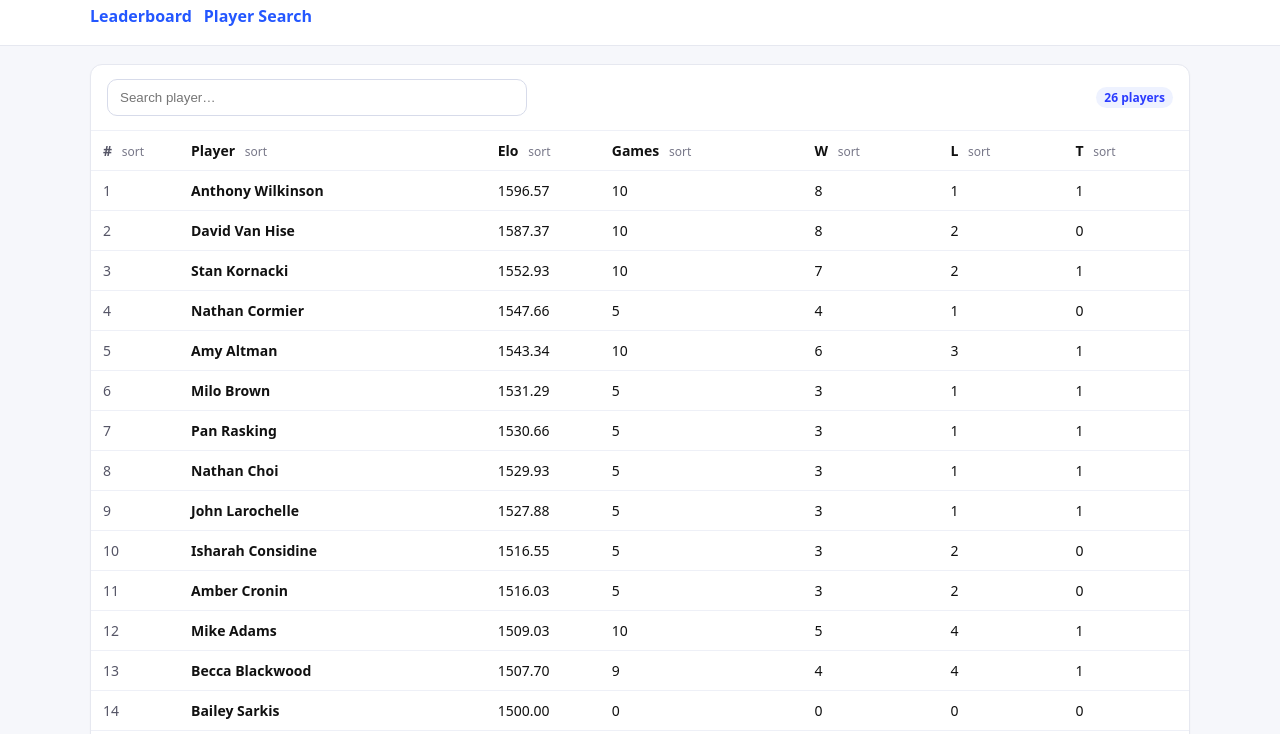
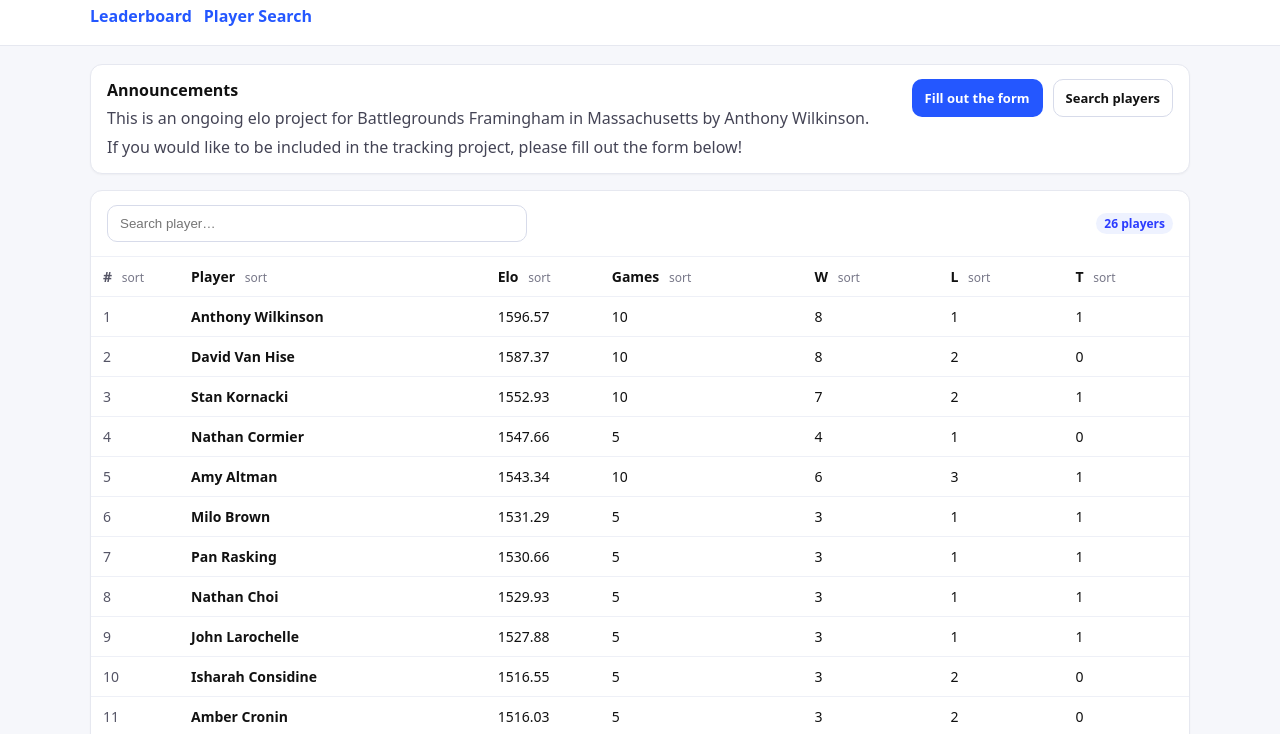
Before and after one commit to aswilkinson12/battlegrounds-elo-project, a plain HTML site: page docs/index.html in a window 1280 px wide. Shown: the part 51-785 px from the top of the page. Drawn offline with Linux system fonts and the light colour scheme.

Commit message:
update index

```diff
--- a/docs/index.html
+++ b/docs/index.html
@@ -36,6 +36,28 @@
     footer { color: #667; font-size: 12px; padding: 18px 16px; }
     .error { color: #b00020; padding: 14px 16px; }
     .pill { display: inline-block; padding: 2px 8px; border-radius: 999px; background: #eef2ff; color: #2b3cff; font-size: 12px; font-weight: 700; }
+    .notice { margin-bottom: 16px; }
+    .notice .row { display: flex; gap: 14px; align-items: flex-start; justify-content: space-between; flex-wrap: wrap; padding: 14px 16px; }
+    .notice h2 { margin: 0; font-size: 16px; }
+    .notice p { margin: 6px 0 0; color: #445; line-height: 1.45; }
+    .notice .actions { display: flex; gap: 10px; flex-wrap: wrap; align-items: center; }
+    .btn {
+      display: inline-block;
+      padding: 9px 12px;
+      border-radius: 10px;
+      border: 1px solid #d7dbea;
+      background: #fff;
+      color: #111;
+      font-weight: 700;
+      text-decoration: none;
+      font-size: 13px;
+    }
+    .btn.primary {
+      border-color: transparent;
+      background: #2457ff;
+      color: white;
+    }
+    .btn:hover { filter: brightness(0.98); }
   </style>
 </head>
 <body>
@@ -50,6 +72,28 @@
   </header>
 
   <main class="wrap">
+    <section class="card notice">
+      <div class="row">
+        <div style="flex: 1 1 520px;">
+          <h2>Announcements</h2>
+          <p>
+            This is an ongoing elo project for Battlegrounds Framingham in Massachusetts by Anthony Wilkinson.
+          </p>
+          <p>
+            If you would like to be included in the tracking project, please fill out the form below!
+          </p>
+        </div>
+
+        <div class="actions">
+          <a class="btn primary" href="https://forms.gle/dY3PakaRi8CzYoV2A" target="_blank" rel="noopener">
+            Fill out the form
+          </a>
+          <a class="btn" href="./players.html">
+            Search players
+          </a>
+        </div>
+      </div>
+    </section>
     <section class="card">
       <div class="controls">
         <input id="search" type="search" placeholder="Search player…" autocomplete="off" />
```
